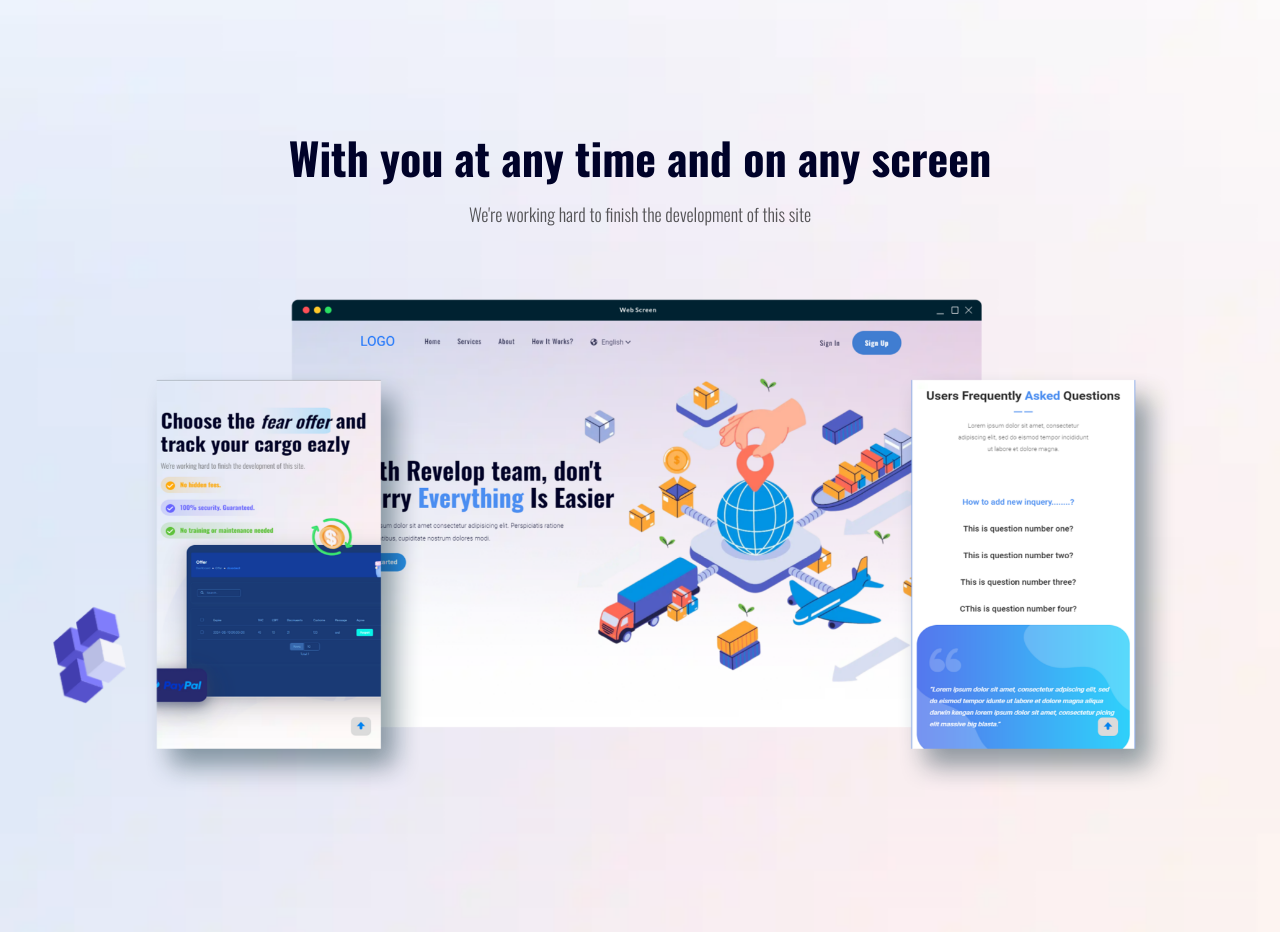
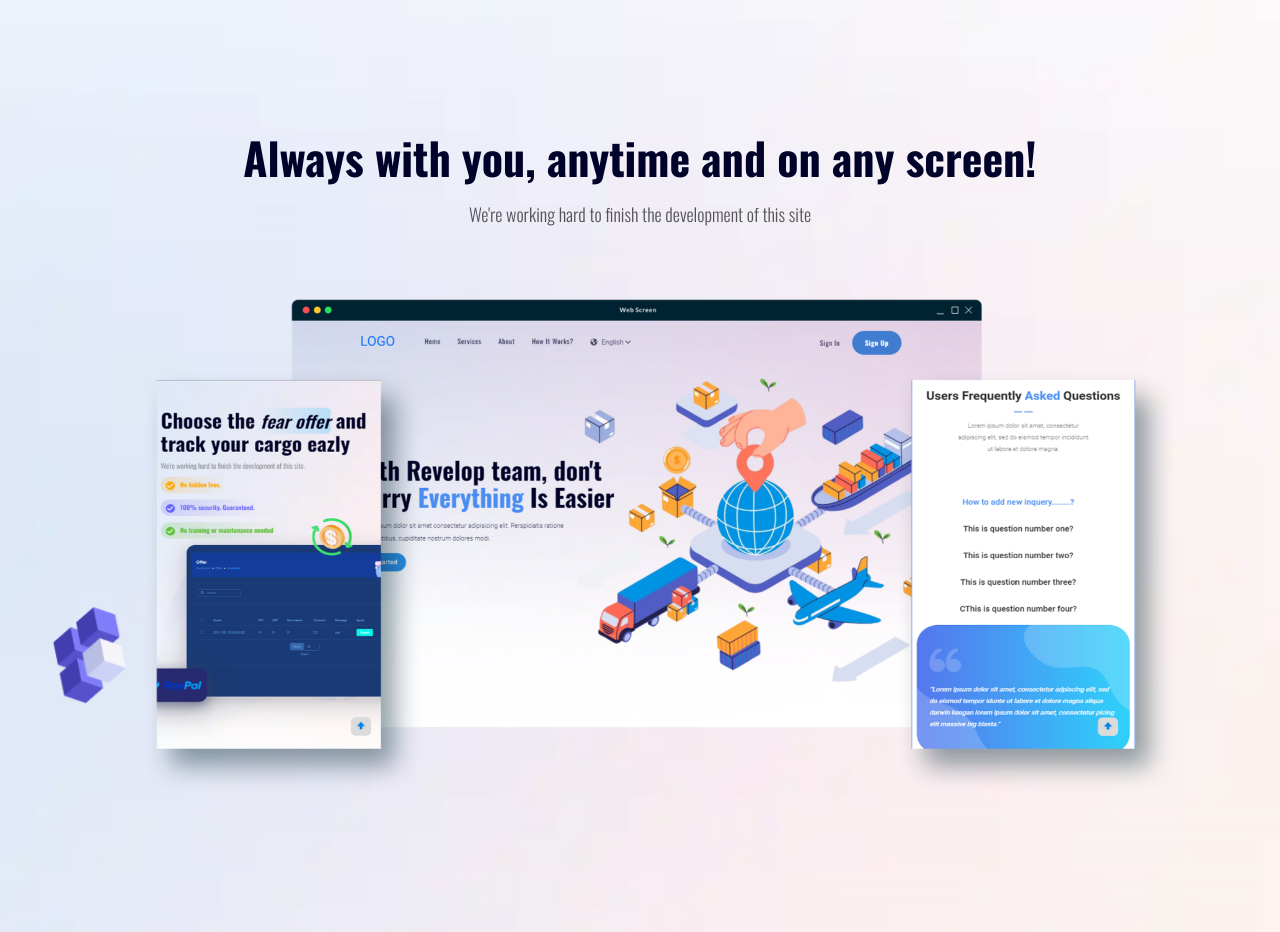
Before and after one commit to bilalmohamed1298/Arab-Cargo, a plain HTML site: page index.html in a window 1280 px wide. Shown: the part 3220-4152 px from the top of the page. Drawn offline with nearby package versions, Linux system fonts and the light colour scheme.

Commit message:
Update index.html

```diff
--- a/index.html
+++ b/index.html
@@ -282,7 +282,7 @@
               <div class="row">
                 <div class="col-lg-12 text-center">
                     <div class="bnr2-head wow fadeInUp" data-wow-duration="0.9s" data-wow-delay="0.6s">
-                      <h3>With you at any time and on any screen</h3>
+                      <h3>Always with you, anytime and on any screen!</h3>
                       <p class="">We're working hard to finish the development of this site</p>
                   </div>
                 </div>
```
